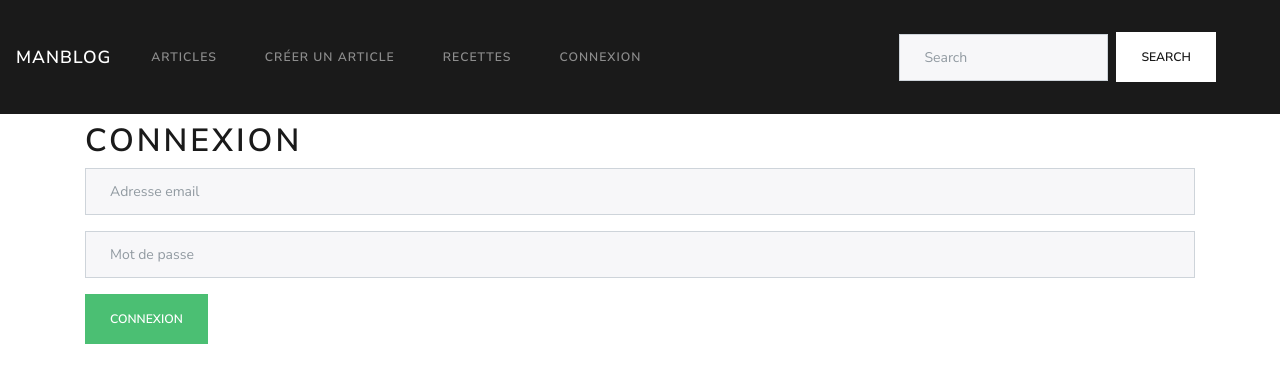
After one commit to Manon-dtl/my-project, a Symfony app: template templates/security/login.html.twig in a window 1280 px wide. The commit adds this page. Shown: the top 383 px of the page. Run offline with Twig, Linux system fonts and the light colour scheme; the template is opened without the code that fills it, so the values that code supplies are empty; some libraries are stand-ins or nearby versions.

Commit message:
commit du vendredi matin

```diff
--- a/src/Controller/BlogController.php
+++ b/src/Controller/BlogController.php
@@ -48,6 +48,8 @@ class BlogController extends AbstractController
 
         $article = new Article();
 
+        }
+
            $form = $this->createForm(ArticleType::class, $article);
 
             $form->handleRequest($request);
@@ -64,7 +66,7 @@ class BlogController extends AbstractController
             'editMode' => $article->getId() !== null
         ]);
     }
-}
+
 
 
     /**
--- a/templates/base.html.twig
+++ b/templates/base.html.twig
@@ -26,6 +26,18 @@
       <li class="nav-item">
         <a class="nav-link" href="#">Recettes</a>
       </li>
+
+        {% if not app.user %}
+      <li class="nav-item">
+        <a href= "{{ path('security_login') }}" class="nav-link"> Connexion
+      </li>
+
+        {% else %}
+        <li class="nav-item">
+        <a href= "{{ path('security_login') }}" class="nav-link"> Déconnexion
+      </li>
+      {% endif %}
+
     </ul>
     <form class="form-inline my-2 my-lg-0">
       <input class="form-control mr-sm-2" type="text" placeholder="Search">
@@ -37,6 +49,12 @@
 
         {% block body %}{% endblock %}
 </div>
-        {% block javascripts %}{% endblock %}
+        {% block javascripts %}
+
+        {% endblock %}
+
+        <script src="https://code.jquery.com/jquery-3.5.1.slim.min.js" integrity="sha384-DfXdz2htPH0lsSSs5nCTpuj/zy4C+OGpamoFVy38MVBnE+IbbVYUew+OrCXaRkfj" crossorigin="anonymous"></script>
+        <script src="https://cdn.jsdelivr.net/npm/bootstrap@4.5.3/dist/js/bootstrap.bundle.min.js" integrity="sha384-ho+j7jyWK8fNQe+A12Hb8AhRq26LrZ/JpcUGGOn+Y7RsweNrtN/tE3MoK7ZeZDyx" crossorigin="anonymous"></script>
+
     </body>
 </html>
--- /dev/null
+++ b/templates/security/login.html.twig
@@ -0,0 +1,23 @@
+{% extends 'base.html.twig' %}
+
+{% block body %}
+<h1> Connexion </h1>
+
+    <form action="{{ path('security_login') }}" method="post">
+        <div class="form-group">
+            <input placeholder="Adresse email", required name="_username"
+            type="text" class="form-control">
+        </div>
+
+        <div class="form-group">
+            <input placeholder= "Mot de passe", required name="_password"
+            type="password" class="form-control">
+        </div>
+
+          <div class="form-group">
+            <button type= "submit" class="btn btn-success"> Connexion </button>
+        </div>
+
+
+    </form>
+{% endblock %}
```
Also changed, not shown: src/Controller/SecurityController.php (+25 -4 lines), src/Entity/User.php (+25 -3 lines), 1 other file.
